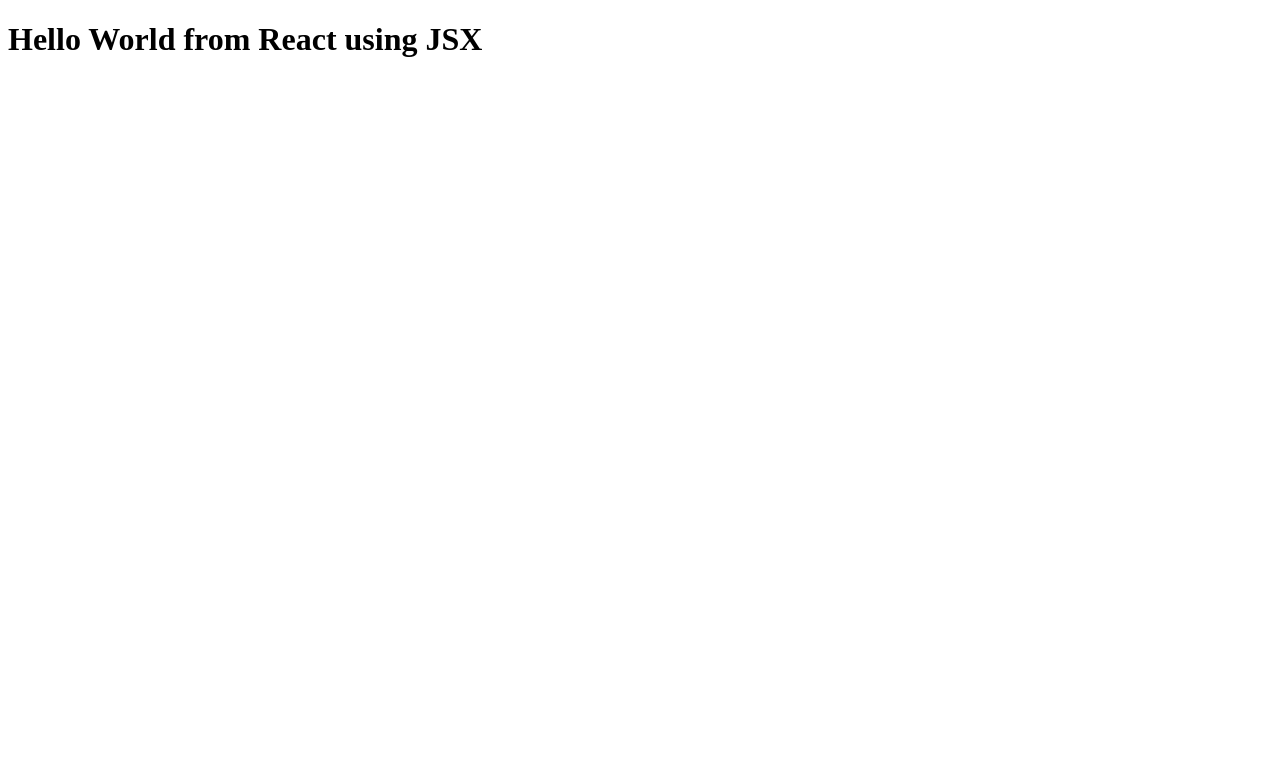
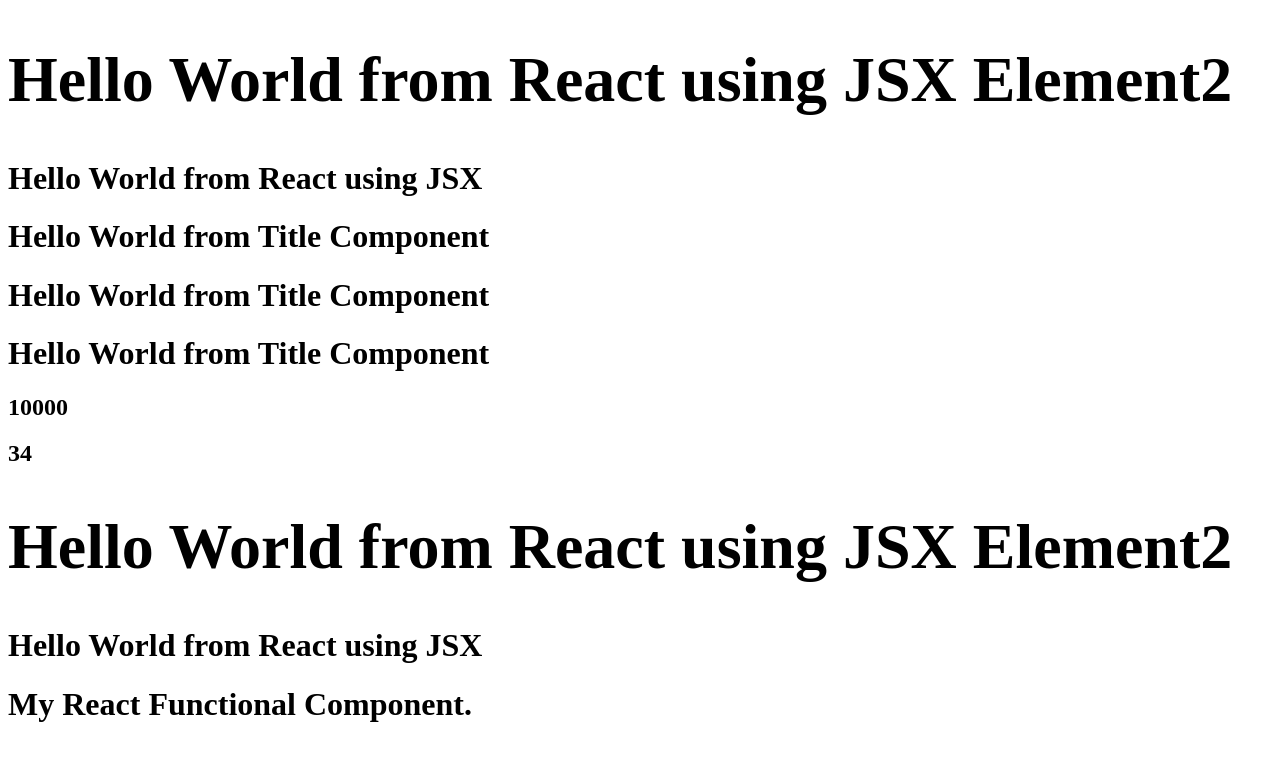
Before and after one commit to JaiGoswami09/React, a React app in the folder Episode3/: page / in a window 1280 px wide. Built offline with nearby package versions, Linux system fonts and the light colour scheme.

Commit message:
JSX Fundamentals Updated

```diff
--- a/Episode3/App.js
+++ b/Episode3/App.js
@@ -31,8 +31,86 @@
 *
 */
 
-const jsxHeading = <h1 className="heading">Hello World from React using JSX</h1>;
 
-const root = ReactDOM.createRoot(document.getElementById("root"));
+// React Element
 
-root.render(jsxHeading);
+const element2 = <span><h1 className="reactelement2" tabIndex="5">Hello World from React using JSX Element2</h1></span>;
+
+const jsxHeading = <h1 className="heading" tabIndex="5"> {element2} Hello World from React using JSX</h1>;
+
+
+
+/**
+ * How to put a React Element inside another React Element?
+ * -- Add a curly bracket and write react variable name.
+ */
+
+//React Component
+  //-- There are 2 types of components in react i.e 1) Class Based Components.(Old way of writing code.)
+  //                                                2) Functional Components.(New way of writing code.)
+
+
+  // Whenever we are creating a Functional component or any React Component we should name it with a capital letter only otherwise we will get an error.
+
+/**
+ *
+ * const HeadingComponent = () => {
+ * return <h1 className="heading">My React Functional Component.</h1>
+ * };
+ *
+ * //We can write the above code in another way as well i.e:
+ */
+
+//Creating another Component Title.
+/**
+ * We can create a normal function as well it is not mandatory to use arrow function but we write it because it is a newer way
+ * and acc. to industry standards everywhere we will see arrow function only.
+ *
+const Title = function () { return (
+  <h1 className="head" tabIndex= "5"> Hello World from Title Component</h1>
+ )};
+
+ */
+
+ const Title = () =>  (
+  <h1 className="head" tabIndex= "5"> Hello World from Title Component</h1>
+ );
+
+ // If we want to render this title component inside our heading component then we can render it
+ // by writing <Title/> in HeadingComponent.
+
+ /** JSX Power-- JSX in a component starts from small bracket "(" after => to ")". If we write "{}"  anywhere inside JSX so inside this "{}"
+  * we can run any piece of Javascript expression/Javascript code.
+  * == We can inject any Javascript code inside these curly braces it will run.
+  * */
+
+ /**
+  * How can we put our React Element inside React Component?
+  *  just add curly brackets inside the JSX of react component and put the javascript variable i.e jsxHeading(In this case) in that curly bracket.
+  *
+  */
+
+ const number = 10000;
+
+const HeadingComponent = () => (
+    <div id="container">
+      <Title/>
+      <Title></Title>
+      {Title()}
+      <h2>{number}</h2>
+      <h2>{9+25}</h2>
+      {jsxHeading}
+    <h1 className="heading">My React Functional Component.</h1>
+    </div>
+  );
+
+
+ // To render our Heading Component there is a different way i.e root.render(<HeadingComponent />);
+
+  const root = ReactDOM.createRoot(document.getElementById("root"));
+  const root2 = ReactDOM.createRoot(document.getElementById("root2"));
+
+  root.render(jsxHeading);
+  root2.render(<HeadingComponent />)
+
+  //Component Composition: Composing two components into one another like we Composed Title Component inside Heading Component is Component Composition.
--- a/Episode3/index.html
+++ b/Episode3/index.html
@@ -12,6 +12,9 @@
     <div id="root" class="root">
         <h1>Goswami Ji is Here.!</h1>
     </div>
+    <div id="root2" class="root2">
+        <h1>Goswami Ji is Here.! from Root2</h1>
+    </div>
 
     <script type="module" src="./App.js"></script>
 
```
